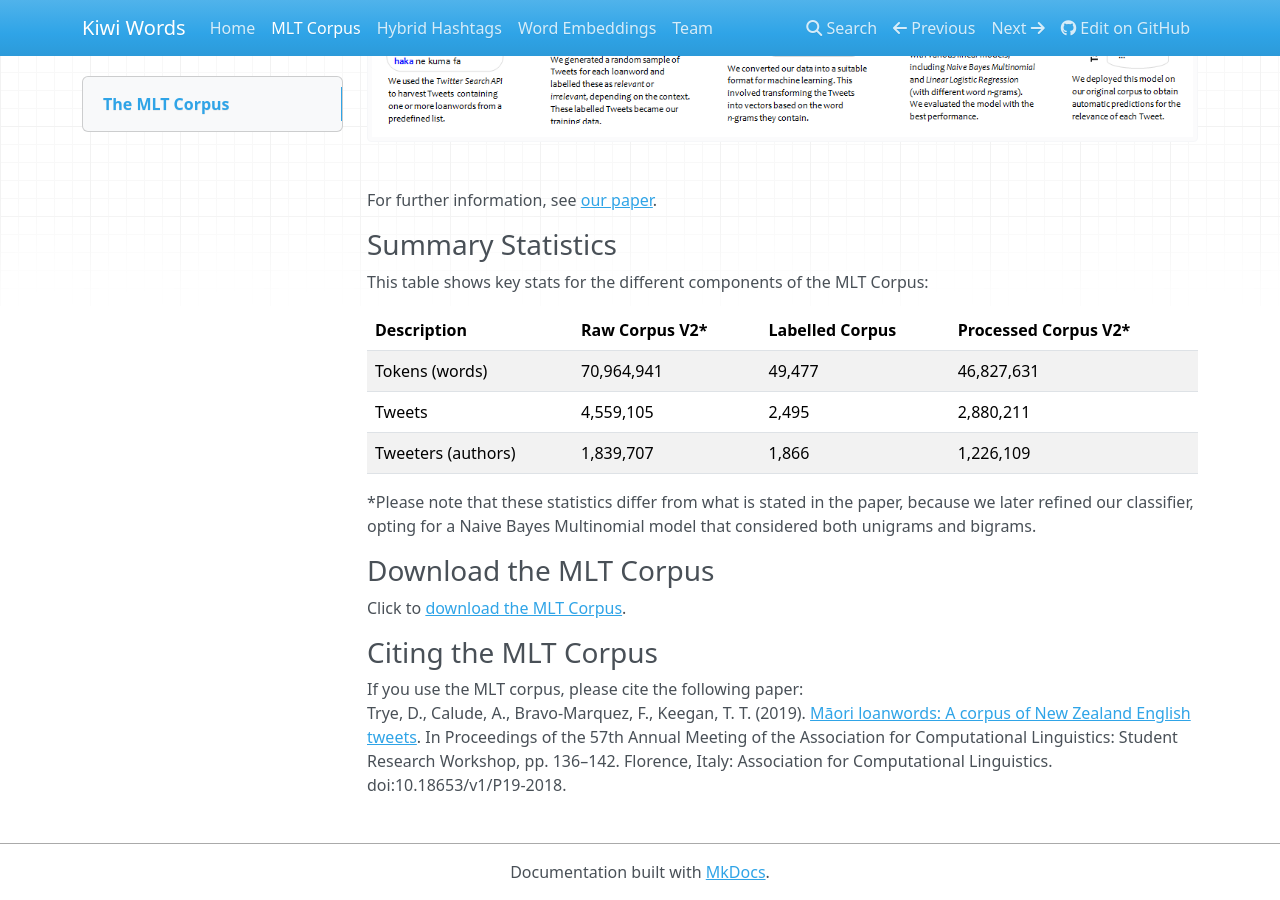
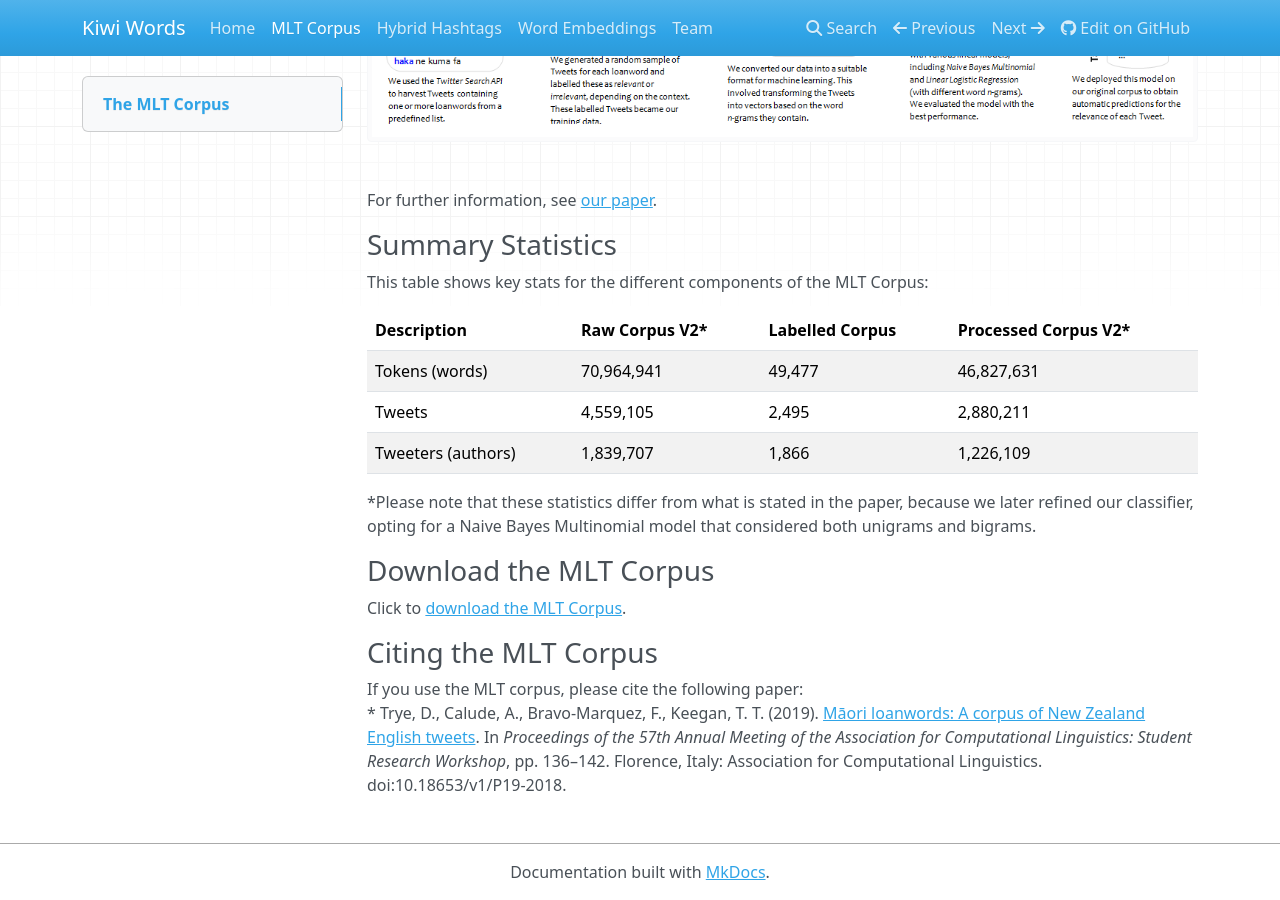
Before and after one commit to Waikato/kiwiwords, an MkDocs documentation site: the page built from docs/corpus.md, in a window 1280 px wide and 900 px high, scrolled down 632 px. Built offline with MkDocs 1.6.1, drawn with Linux system fonts in a browser that asks for light colours; nearby versions of some CDN libraries; old or Windows-style settings are respelled for this version of MkDocs.

```diff
--- a/docs/corpus.md
+++ b/docs/corpus.md
@@ -31,4 +31,4 @@ Click to <a href="../pics/mlt-v2.zip">download the MLT Corpus</a>.
 ### Citing the MLT Corpus
 If you use the MLT corpus, please cite the following paper:
 <br>
-Trye, D., Calude, A., Bravo-Marquez, F., Keegan, T. T. (2019). [Māori loanwords: A corpus of New Zealand English tweets](https://www.aclweb.org/anthology/P19-2018/). In Proceedings of the 57th Annual Meeting of the Association for Computational Linguistics: Student Research Workshop, pp. 136–142. Florence, Italy: Association for Computational Linguistics. doi:10.18653/v1/P19-2018.
+* Trye, D., Calude, A., Bravo-Marquez, F., Keegan, T. T. (2019). [Māori loanwords: A corpus of New Zealand English tweets](https://www.aclweb.org/anthology/P19-2018/). In <i>Proceedings of the 57th Annual Meeting of the Association for Computational Linguistics: Student Research Workshop</i>, pp. 136–142. Florence, Italy: Association for Computational Linguistics. doi:10.18653/v1/P19-2018.
```
